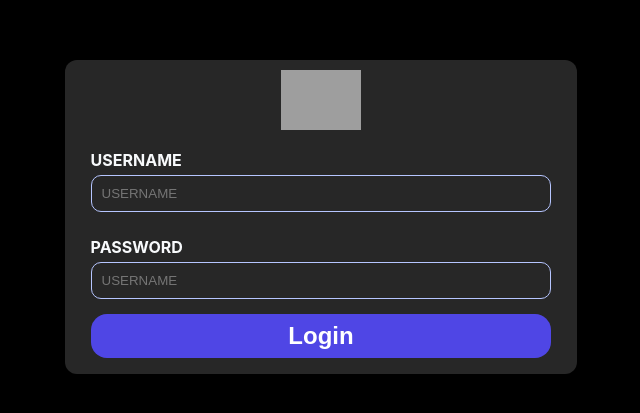
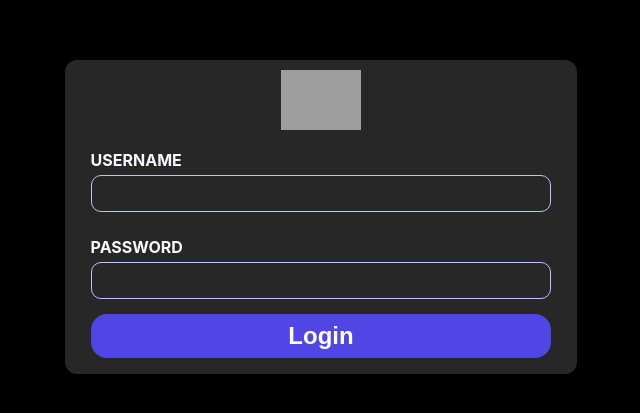
Before and after one commit to Hussain-Sharif/Jobby-App, a React (Create React App) app: page /login in a window 1280 px wide. Shown: the part 183-596 px from the top of the page, without its empty margins (319-959 px from the left). Built offline with nearby package versions, Linux system fonts and the light colour scheme; grey boxes are pictures that could not be loaded; a web font is replaced by a local one.

Commit message:
Update index.js{animation}

```diff
--- a/src/components/Login/index.js
+++ b/src/components/Login/index.js
@@ -55,7 +55,7 @@ class Login extends Component {
           type="text"
           onChange={this.usernameChange}
           id="user"
-          placeholder="USERNAME"
+          placeholder=" "
           value={username}
         />
       </div>
@@ -75,7 +75,7 @@ class Login extends Component {
           type="password"
           onChange={this.passwordChange}
           id="password"
-          placeholder="USERNAME"
+          placeholder=" "
           value={password}
         />
       </div>
```
